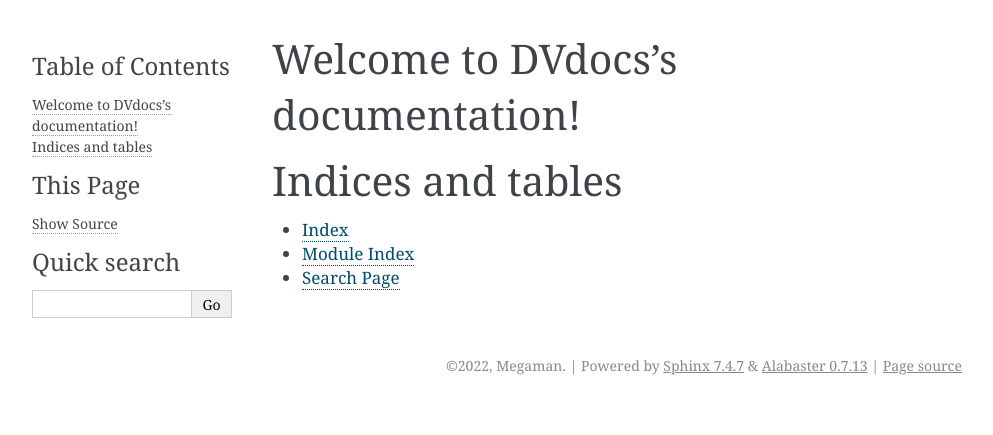
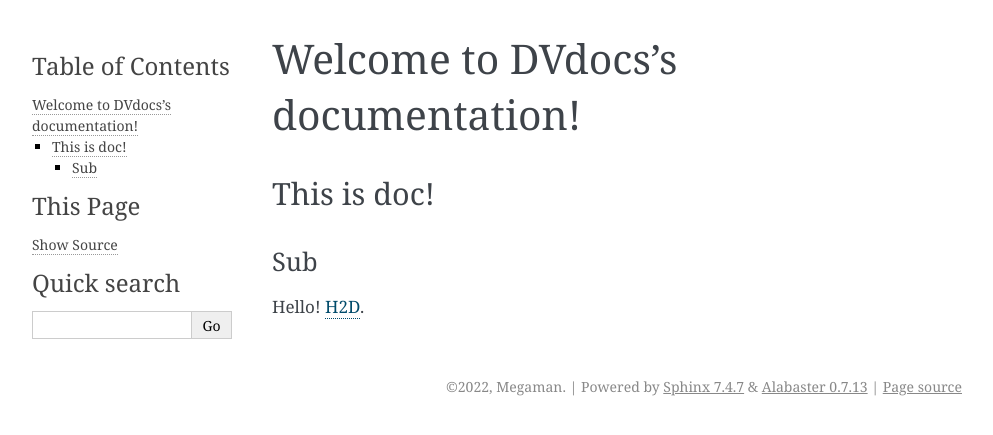
Before and after one commit to Voxed/DVdocs, a Sphinx documentation site: the page built from source/index.rst, in a window 1280 px wide. Shown: the top 435 px of the page, without its empty margins (148-1141 px from the left). Built offline with Sphinx 7.4.7, drawn with Linux system fonts in a browser that asks for light colours.

```diff
--- /dev/null
+++ b/source/how-to-doc.rst
@@ -0,0 +1,4 @@
+.. _h2d:
+
+H2D
+===
--- a/source/index.rst
+++ b/source/index.rst
@@ -1,20 +1,12 @@
-.. DVdocs documentation master file, created by
-   sphinx-quickstart on Fri Nov 25 13:48:14 2022.
-   You can adapt this file completely to your liking, but it should at least
-   contain the root `toctree` directive.
+.. _intro:
 
 Welcome to DVdocs's documentation!
 ==================================
 
-.. toctree::
-   :maxdepth: 2
-   :caption: Contents:
+This is doc!
+------------
 
+Sub
+~~~
 
-
-Indices and tables
-==================
-
-* :ref:`genindex`
-* :ref:`modindex`
-* :ref:`search`
+Hello! :ref:`h2d`.
```
Also changed, not shown: 1 other file.
